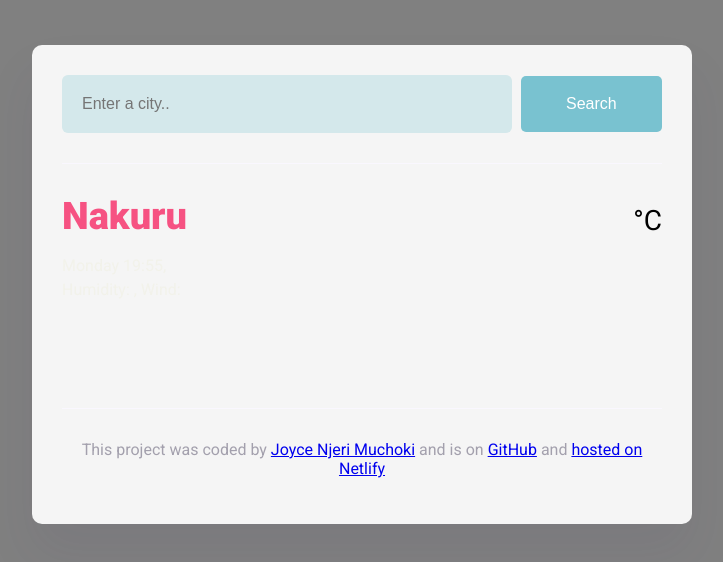
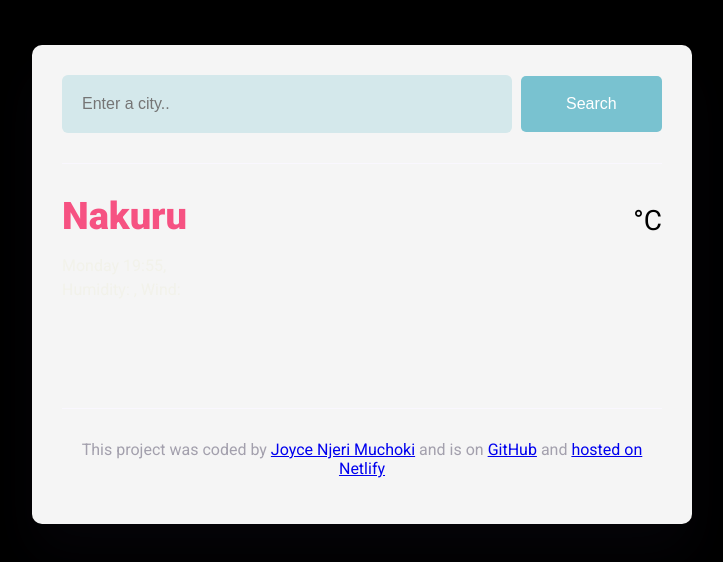
Before and after one commit to Haffie023/MVP-Complete, a plain HTML site: page index.html in a window 1280 px wide. Shown: the whole page, without its empty margins (278-1001 px from the left). Drawn offline with nearby package versions, Linux system fonts and the light colour scheme; no server answers.

Commit message:
final css

```diff
--- a/src/style.css
+++ b/src/style.css
@@ -1,5 +1,5 @@
 body {
-    background: grey;
+    background: black;
     font-family: "Roboto", sans-serif;
 }
 
```
